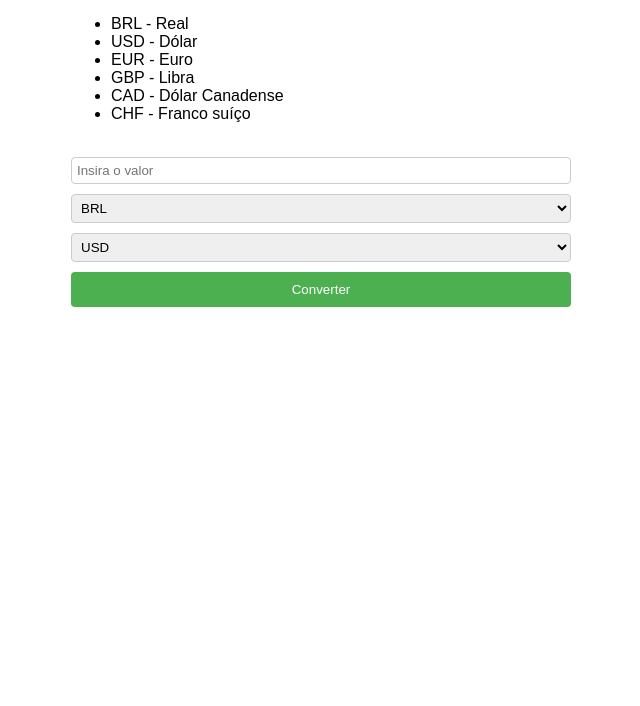
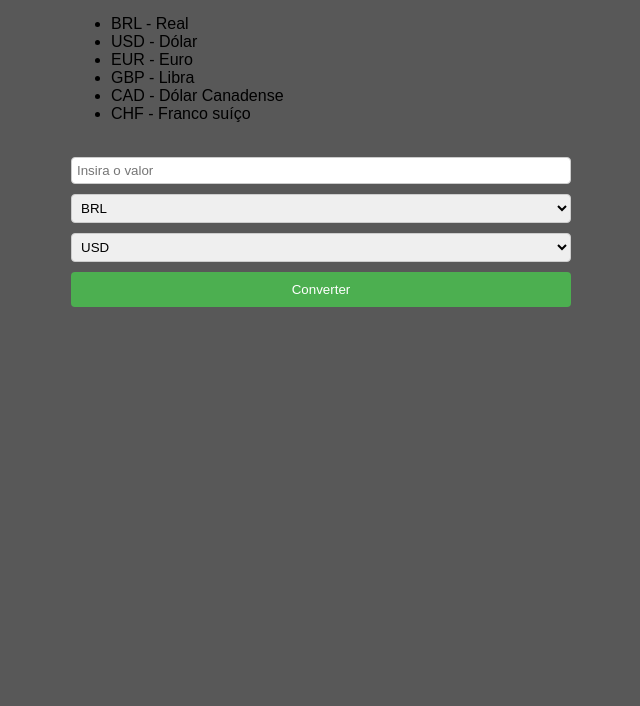
Before and after one commit to isaac22052023/ConversorDeMoeda, a plain HTML site: page index.html in a window 1280 px wide. Shown: the part 94-800 px from the top of the page, without its empty margins (319-959 px from the left). Drawn offline with Linux system fonts and the light colour scheme.

Commit message:
styles.css

```diff
--- a/styles.css
+++ b/styles.css
@@ -3,6 +3,7 @@ body {
     max-width: 500px;
     margin: 0 auto;
     padding: 20px;
+    background: #585858;
 }
 
 h1 {
```
